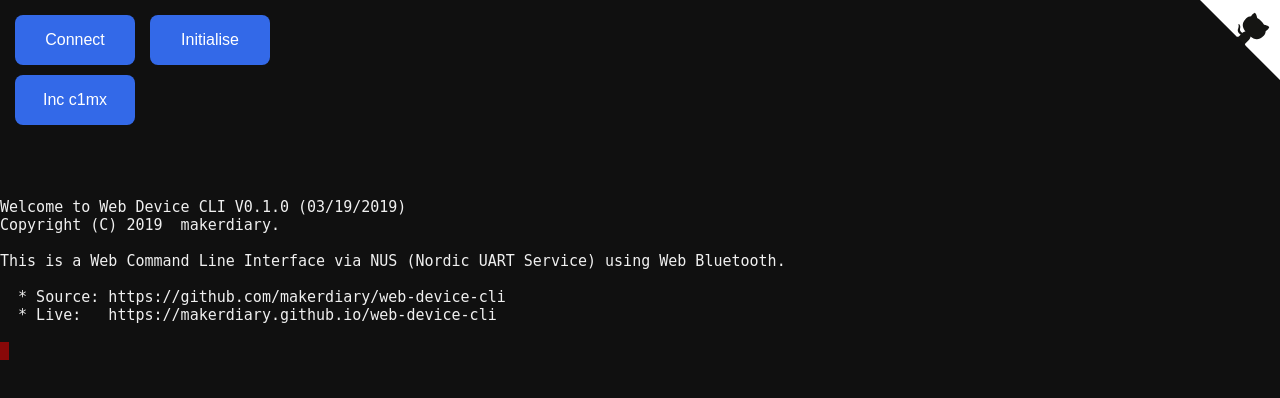
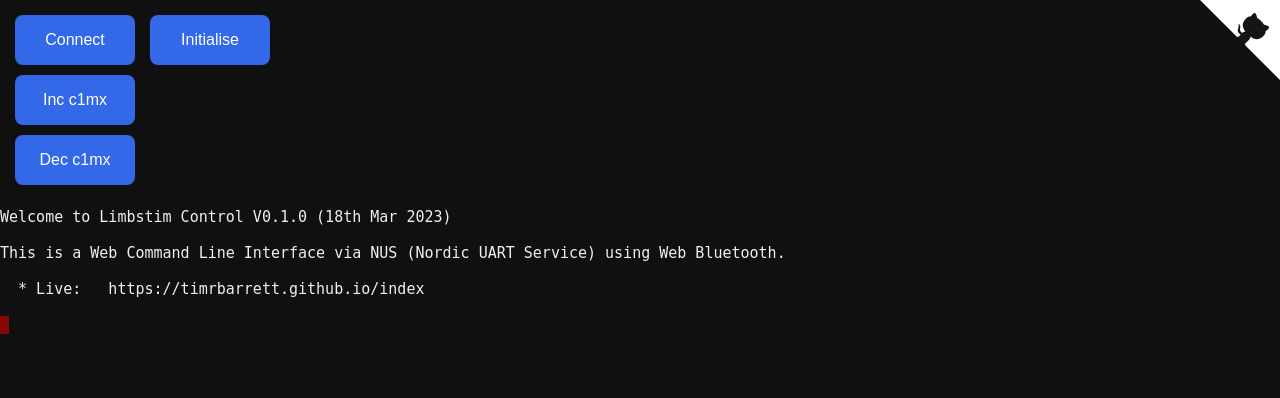
Before and after one commit to timrbarrett/timrbarrett.github.io, a plain HTML site: page index.html in a window 1280 px wide. Drawn offline with Linux system fonts and the light colour scheme.

Commit message:
Added dec c1mx, tested it

```diff
--- a/css/style.css
+++ b/css/style.css
@@ -14,7 +14,7 @@ body {
 #terminal {
   display: block;
   position: fixed;
-  top: 180px;
+  top: 190px;
   bottom: 5%;
   width: 100%;
 }
@@ -70,3 +70,19 @@ body {
     top: 75px;
     cursor: pointer;
 }
+
+#decc1mxButton {
+    position: fixed;
+    background-color: rgb(51,105,232);
+    border: none;
+    border-radius: 8px;
+    width: 120px;
+    height: 50px;
+    color: white;
+    text-align: center;
+    text-decoration: none;
+    font-size: 16px;
+    left: 15px;
+    top: 135px;
+    cursor: pointer;
+}
--- a/index.html
+++ b/index.html
@@ -20,6 +20,7 @@
             <button id="clientConnectButton" type="button" class="btn btn-default" onclick="connectionToggle()">Connect</button>
             <button id="initialiseButton" type="button" class="btn btn-default" onclick="initialisePressed()">Initialise</button>
             <button id="incc1mxButton" type="button" class="btn btn-default" onclick="incc1mxPressed()">Inc c1mx</button>
+            <button id="decc1mxButton" type="button" class="btn btn-default" onclick="decc1mxPressed()">Dec c1mx</button>
         </div>
         <a href="https://github.com/makerdiary/web-device-cli" class="github-corner" aria-label="View source on GitHub">
             <svg width="80" height="80" viewBox="0 0 250 250" style="fill:#fff; color:#151513; position: absolute; top: 0; border: 0; right: 0;" aria-hidden="true">
--- a/js/app.js
+++ b/js/app.js
@@ -30,7 +30,13 @@ function initialisePressed() {
 
 function incc1mxPressed() {
     if (connected) {
-        nusSendString("(delta-val c1mx 8)\n");
+        nusSendString("(fndelta 'c1mx 8)\n");
+    }
+}
+
+function decc1mxPressed() {
+    if (connected) {
+        nusSendString("(fndelta 'c1mx -8)\n");
     }
 }
 // Sets button to either Connect or Disconnect
@@ -171,13 +177,11 @@ function sendNextChunk(a) {
 
 function initContent(io) {
     io.println("\r\n\
-Welcome to Web Device CLI V0.1.0 (03/19/2019)\r\n\
-Copyright (C) 2019  makerdiary.\r\n\
+Welcome to Limbstim Control V0.1.0 (18th Mar 2023)\r\n\
 \r\n\
 This is a Web Command Line Interface via NUS (Nordic UART Service) using Web Bluetooth.\r\n\
 \r\n\
-  * Source: https://github.com/makerdiary/web-device-cli\r\n\
-  * Live:   https://makerdiary.github.io/web-device-cli\r\n\
+  * Live:   https://timrbarrett.github.io/index\r\n\
 ");
 }
 
```
